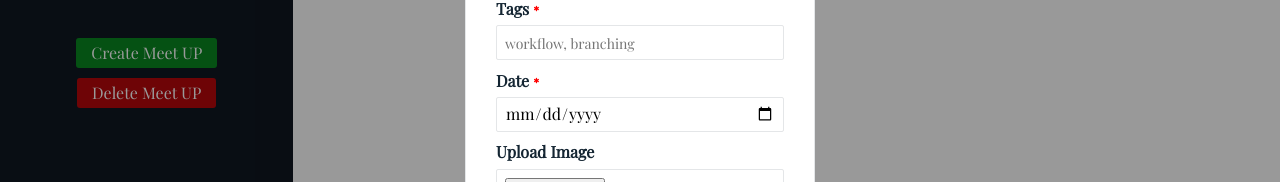
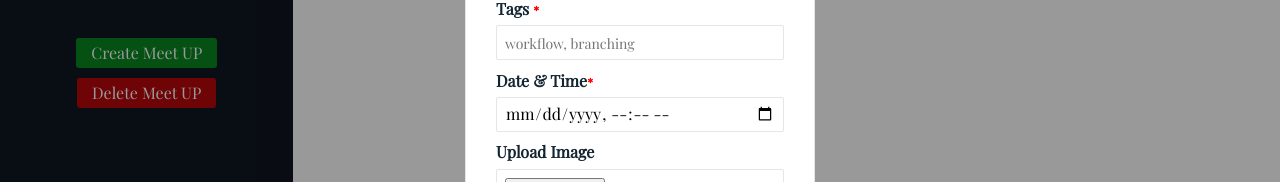
Before and after one commit to abidex4yemi/meet-up-questioner, a website: page UI/admin-dashboard.html in a window 1280 px wide. Both pictures are taken after a click on the button "Create Meet UP". Shown: the part 260-442 px from the top of the page. Drawn offline with nearby package versions, Linux system fonts and the light colour scheme.

Commit message:
updated admin dashboard date to datetime

```diff
--- a/UI/admin-dashboard.html
+++ b/UI/admin-dashboard.html
@@ -169,8 +169,8 @@
           <!--/.form__input__container-->
 
           <div class="form__input__group">
-            <label for="meetup-date" class="form__label">Date <span class="required">*</span></label>
-            <input type="date" class="form__input" id="meetup-date" required>
+            <label for="meetup-date" class="form__label">Date &amp; Time<span class="required">*</span></label>
+            <input type="datetime-local" class="form__input" id="meetup-date" required>
           </div>
           <!--/.form__input__container-->
 
```
